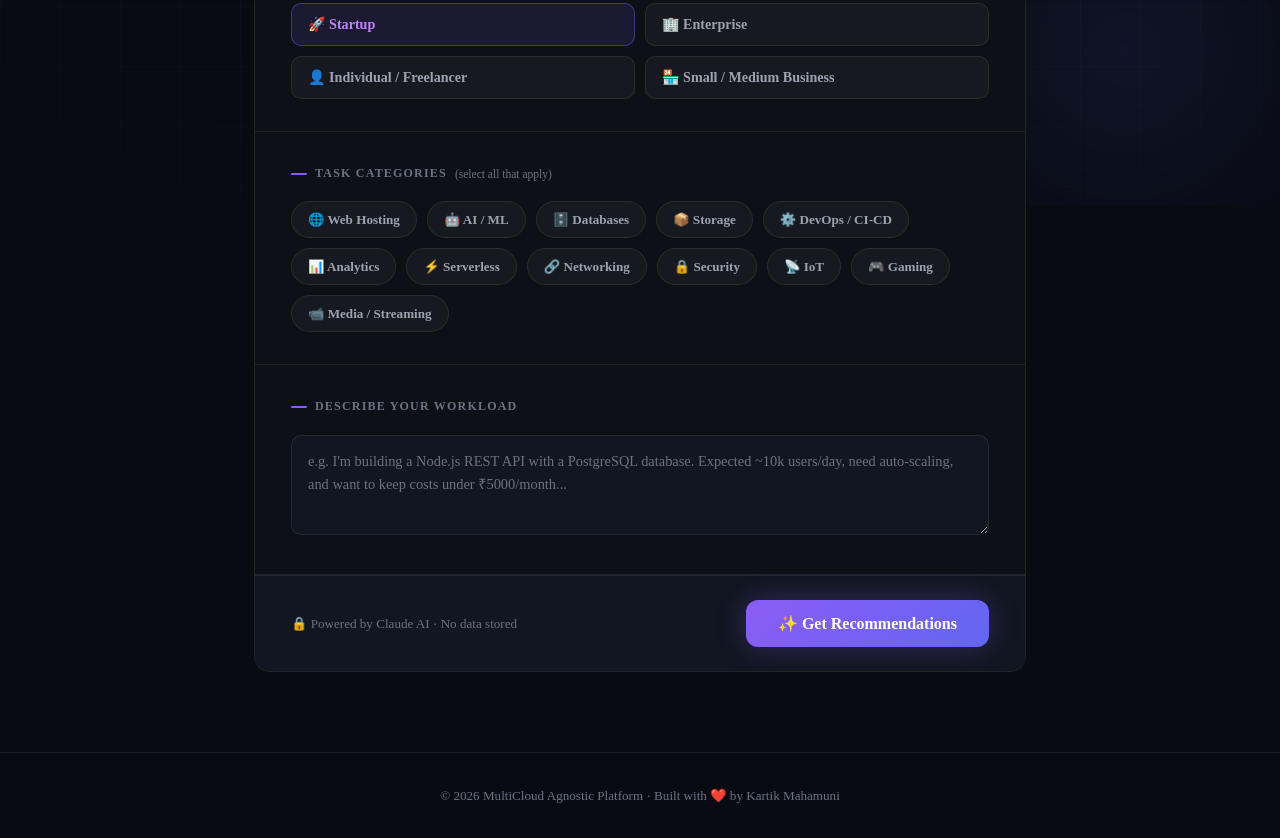
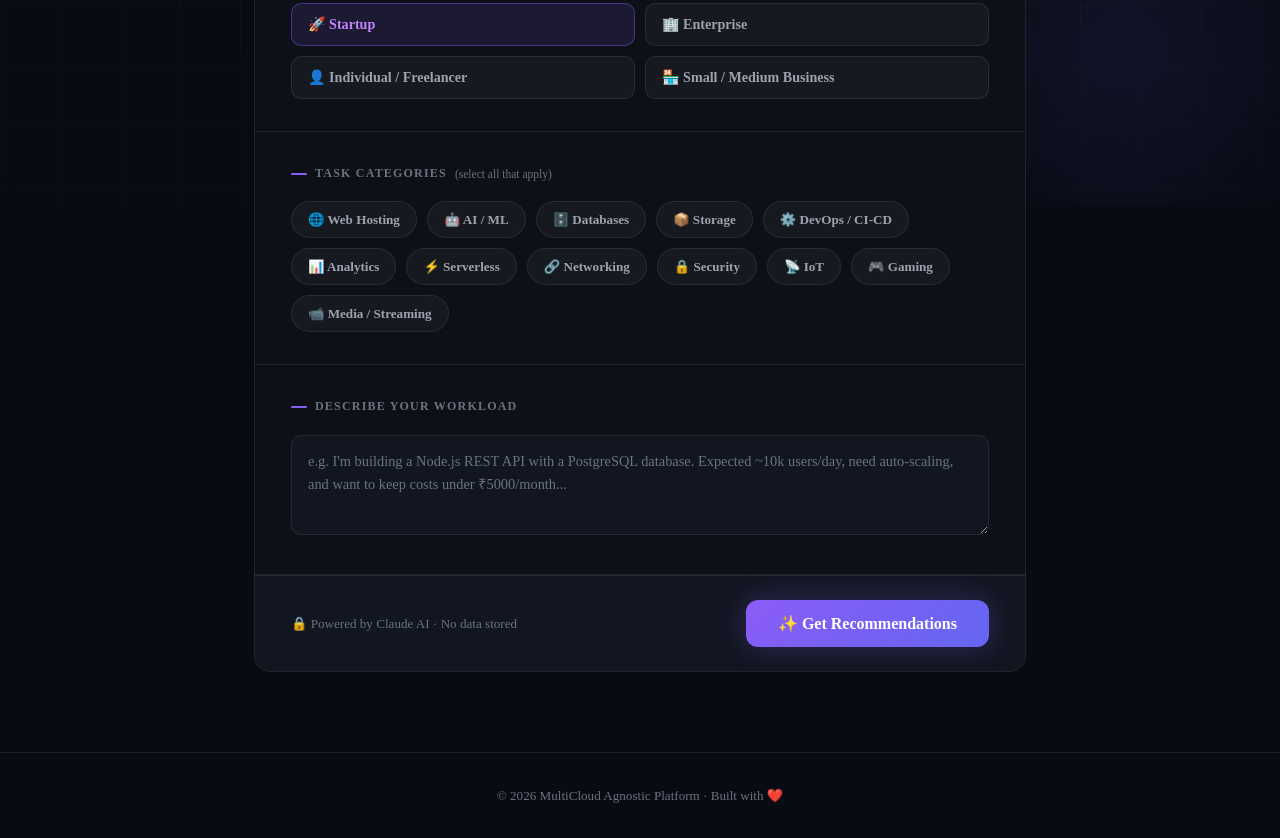
Before and after one commit to Kartik4615/MultiCloud-Agnostic, a plain HTML site: page recommender.html in a window 1280 px wide. Shown: the part 594-1432 px from the top of the page. Drawn offline with Linux system fonts and the light colour scheme.

Commit message:
Update recommender.html

```diff
--- a/recommender.html
+++ b/recommender.html
@@ -281,7 +281,7 @@
 </main>
 
 <footer>
-  <p>© 2026 MultiCloud Agnostic Platform · Built with ❤️ by Kartik Mahamuni</p>
+  <p>© 2026 MultiCloud Agnostic Platform · Built with ❤️ </p>
 </footer>
 
 <script>
```
